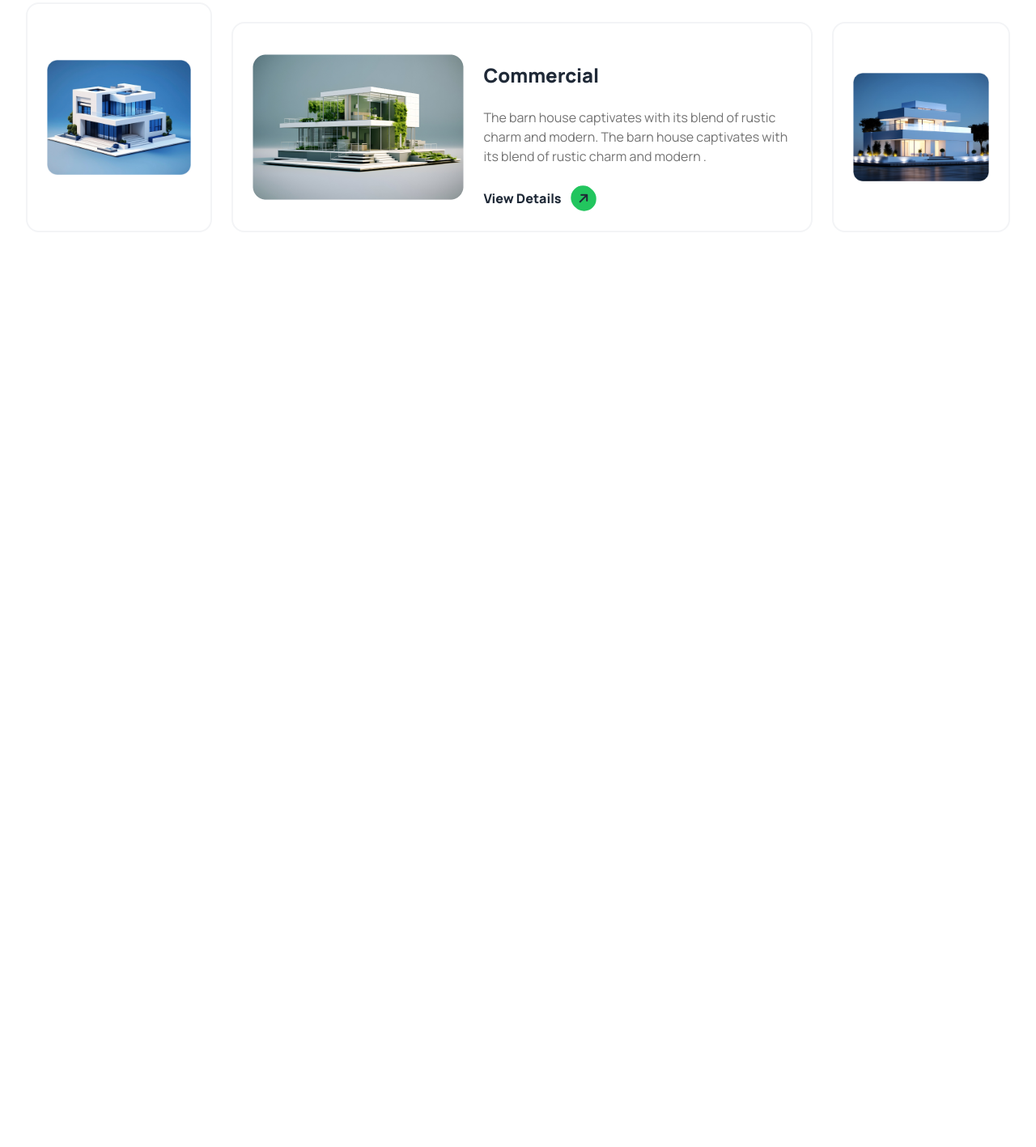
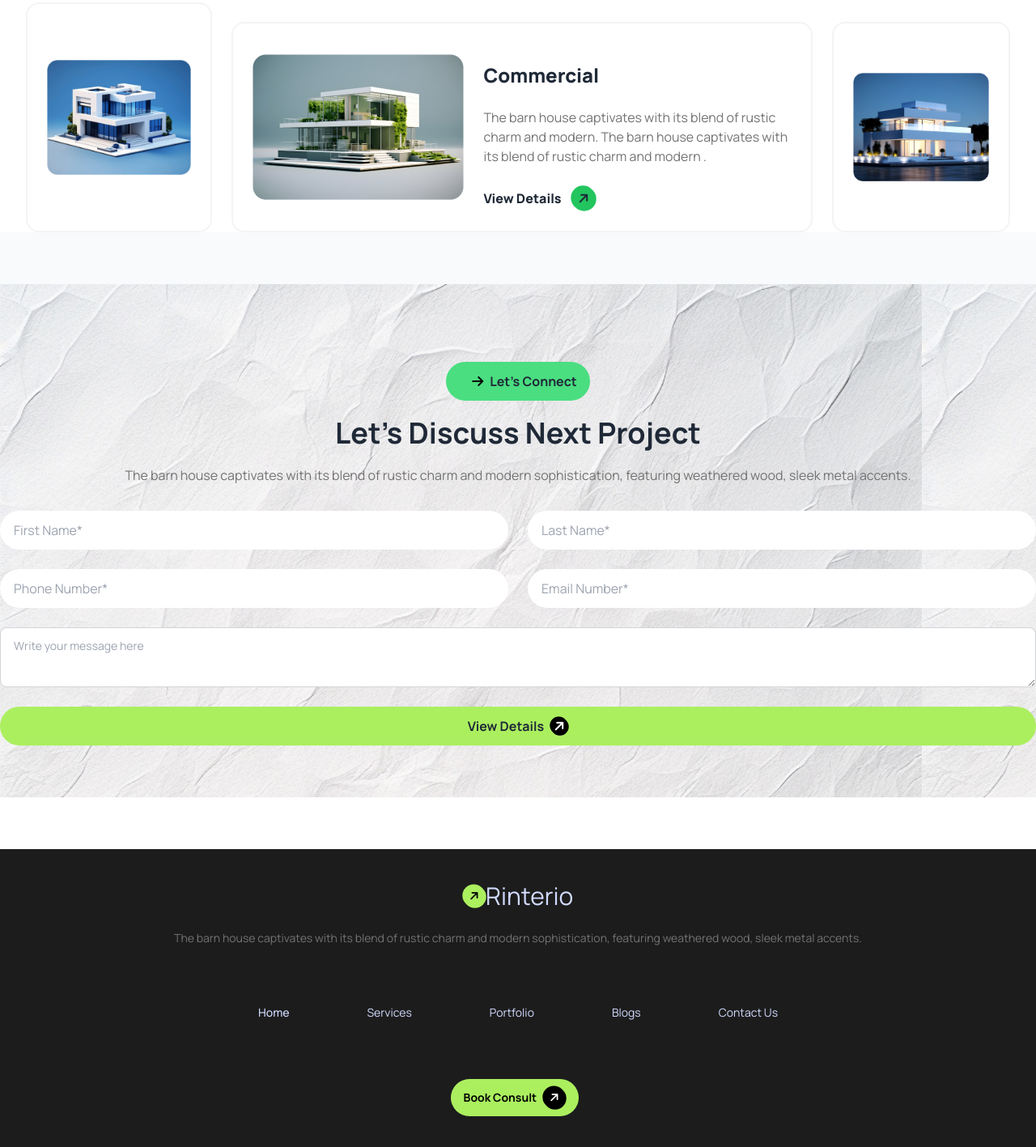
Before and after one commit to muin99/Optima, a plain HTML site: page index.html in a window 1280 px wide. Shown: the part 2449-3866 px from the top of the page at 81% size. Before the commit the page ends 2768 px from the top, so only its background shows below. Drawn offline with nearby package versions, Linux system fonts and the light colour scheme.

Commit message:
Added footer and portfolio section

```diff
--- a/index.html
+++ b/index.html
@@ -165,8 +165,9 @@
             </div>
         </section>
         <!-- latest Portfolio section -->
-        <section class="bg-white container mx-auto">
+        <section class="bg-white">
             <!-- text section -->
+
             <div class="text-center mx-6">
                 <button class="bg-gray-50 rounded-full border-none py-2 px-4 my-4"><i
                         class="fa-solid fa-arrow-right m-1"></i>How we works</button>
@@ -183,7 +184,8 @@
                             <img class="pr-6" src="assets/img1.png" alt="">
                             <div>
                                 <h4 class="text-2xl font-extrabold pt-6">Commercial</h4>
-                                <p class="py-6 text-[#737373]">The barn house captivates with its blend of rustic charm
+                                <p class="py-6 text-[#737373]">The barn house captivates with its blend of rustic
+                                    charm
                                     and modern. The
                                     barn house
                                     captivates with its blend of rustic charm and modern .</p>
@@ -209,7 +211,8 @@
                             <img class="pr-6" src="assets/img4.png" alt="">
                             <div>
                                 <h4 class="text-2xl font-extrabold pt-6">Commercial</h4>
-                                <p class="py-6 text-[#737373]">The barn house captivates with its blend of rustic charm
+                                <p class="py-6 text-[#737373]">The barn house captivates with its blend of rustic
+                                    charm
                                     and modern. The
                                     barn house
                                     captivates with its blend of rustic charm and modern .</p>
@@ -226,19 +229,67 @@
 
                 </div>
             </div>
+
         </section>
 
         <!-- project section -->
-         <section>
+        <section class=" bg-gray-50 my-16" style="background-image: url(assets/bg.jpg);">
+            <div class="container mx-auto">
+                <div class="text-center my-8">
+                    <button class="bg-green-400 mt-24 py-2 px-4 rounded-full font-bold"><i
+                            class="fa-solid fa-arrow-right text-black rounded-full  ml-2 p-2"></i>Let’s Connect</button>
+                    <div>
+                        <h1 class="text-4xl font-bold my-5">Let’s Discuss Next Project</h1>
+                        <p class="text-[#737373]">The barn house captivates with its blend of rustic charm and modern
+                            sophistication, featuring
+                            weathered wood, sleek metal accents.</p>
+                    </div>
+                </div>
+                <!-- discuss section -->
+                <div class="grid grid-cols-2 gap-6">
+                    <input type="text" placeholder="First Name*" class="input  rounded-full " />
+                    <input type="text" placeholder="Last Name*" class="input  rounded-full " />
+                    <input type="number" placeholder="Phone Number*" class="input  rounded-full " />
+                    <input type="email" placeholder="Email Number*" class="input  rounded-full " />
+                    <textarea class="textarea textarea-bordered col-span-2 "
+                        placeholder="Write your message here"></textarea>
+                    <button class="bg-[#ABEF5F] py-3 rounded-3xl font-bold col-span-2 mb-16">View Details<i
+                            class="fa-solid fa-arrow-right text-white bg-black rounded-full  ml-2 p-1 -rotate-45"></i></button>
+                </div>
 
-         </section>
+            </div>
+
+
+        </section>
 
 
 
     </main>
     <!-- Footer -->
-    <footer>
+    <footer class="footer footer-center bg-[#1C1C1C] text-primary-content p-10">
+        <aside>
+            <div class="flex justify-center items-center">
+                <i class="fa-solid fa-arrow-right bg-[#ABEF5F] text-black rounded-full p-2 -rotate-45"></i>
+                <a class="text-3xl ">Rinterio</a>
+            </div>
 
+            <p class="text-[#737373] text-center mt-4 ">
+                The barn house captivates with its blend of rustic charm and modern sophistication, featuring weathered wood, sleek metal accents.
+            </p>
+            <div class="navbar-center my-8 text-center md:my-12 ">
+                <ul class="menu menu-horizontal  px-1 flex flex-col md:flex-row lg:gap-16">
+                    <li><a class="font-medium">Home</a></li>
+                    <li><a class="">Services</a></li>
+                    <li><a class="">Portfolio</a></li>
+                    <li><a class="">Blogs</a></li>
+                    <li><a class="">Contact Us</a></li>
+                </ul>
+            </div>
+            <div>
+                <button class="git  md:bg-[#ABEF5F] text-black font-bold py-2 px-4 rounded-full mr-2 ">Book Consult<i
+                    class="fa-solid fa-arrow-right text-white bg-black rounded-full  ml-2 p-2 -rotate-45"></i></button>
+            </div>
+        </aside>
     </footer>
 </body>
 
```
Also changed, not shown: tailwind.config.js (indentation only).
